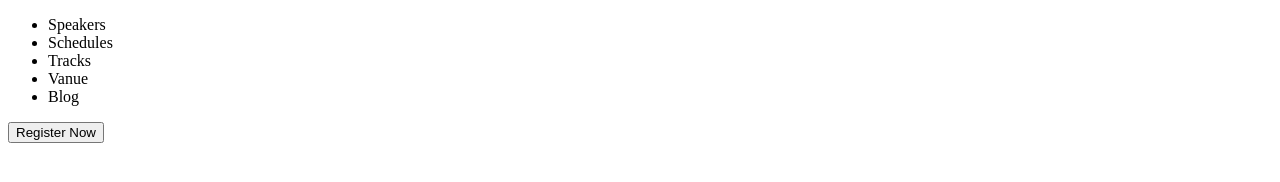
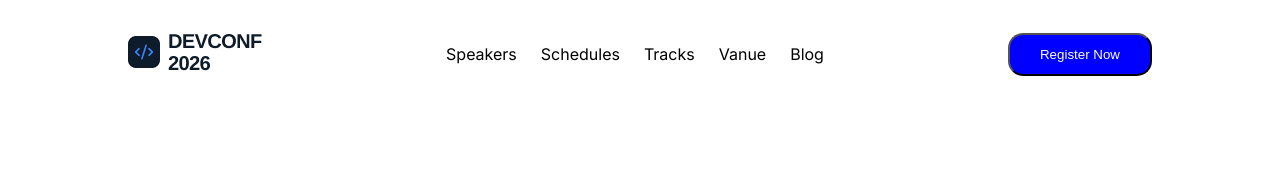
Before and after one commit to Palash-ahmed/my-first-assignment, a plain HTML site: page index.html in a window 1280 px wide. Drawn offline with Linux system fonts and the light colour scheme.

Commit message:
navigation bar complete

```diff
--- a/index.html
+++ b/index.html
@@ -1,23 +1,34 @@
 <!DOCTYPE html>
 <html lang="en">
+
 <head>
     <meta charset="UTF-8">
     <meta name="viewport" content="width=device-width, initial-scale=1.0">
     <title>Dev Conference 2026</title>
     <link rel="stylesheet" href="style.css">
+    <link rel="preconnect" href="https://fonts.googleapis.com">
+    <link rel="preconnect" href="https://fonts.gstatic.com" crossorigin>
+    <link
+        href="https://fonts.googleapis.com/css2?family=Inter:ital,opsz,wght@0,14..32,100..900;1,14..32,100..900&display=swap"
+        rel="stylesheet">
 </head>
-<body>
+
+<body class="font-inter">
     <header>
+        <div>
+            <img src="/images/logo.png" alt="">
+        </div>
         <nav>
-            <ul>
+            <ul class="menu">
                 <li><a href=""></a>Speakers</li>
                 <li><a href=""></a>Schedules</li>
                 <li><a href=""></a>Tracks</li>
                 <li><a href=""></a>Vanue</li>
                 <li><a href=""></a>Blog</li>
             </ul>
-            <button>Register Now</button>
         </nav>
+        <button>Register Now</button>
     </header>
 </body>
+
 </html>
--- a/style.css
+++ b/style.css
@@ -0,0 +1,30 @@
+*{
+    margin: 0;
+    padding: 0;
+    box-sizing: border-box;
+}
+.font-inter {
+  font-family: "Inter", sans-serif;
+  font-optical-sizing: auto;
+}
+header{
+    padding-top: 30px;
+    width: 80%;
+    max-width: 1320px;
+    margin: 0px auto;
+    display: flex;
+    justify-content: space-between;
+    align-items: center;
+}
+.menu{
+    display: flex;
+    list-style-type: none;
+    gap: 24px;
+}
+button{
+    background-color: blue;
+    color: white;
+    padding: 12px 30px;
+    border-radius: 15px;
+    font-weight: 500;
+}
```
